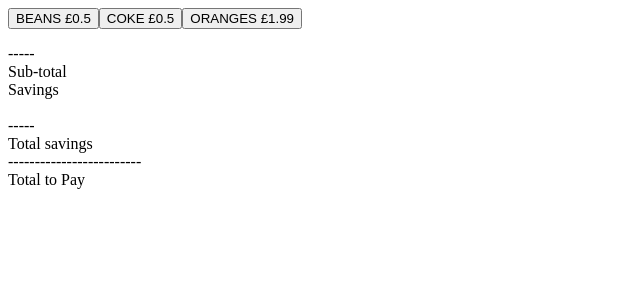
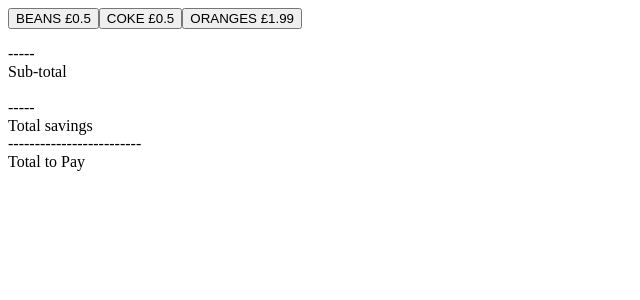
Before and after one commit to micail/supermarket-shopping-basket, a React (Create React App) app: page / in a window 1280 px wide. Shown: the top 300 px of the page, without its empty margins (0-640 px from the left). Built offline with nearby package versions, Linux system fonts and the light colour scheme.

Commit message:
Improve totals design

```diff
--- a/src/components/Totals.jsx
+++ b/src/components/Totals.jsx
@@ -6,20 +6,29 @@
   const totals = useSelector((state) => state.totals);
   const { subTotal } = totals;
   const { savings } = totals;
+  const savingsLength = savings.length
   const { totalSavings } = totals;
   const { totalToPay } = totals;
 
   const printSavings = (savingsArr) => {
-    return savingsArr.map((el) => {
+    return (
+      <>
+        <span>Savings</span>
+        <br />
+        {savingsArr.map((el, index) => {
           const name = el[0];
           const discount = (el[1]).toString();
           return (
-        <span key={name} className="savings">
+            <span key={index} className="savings">
               <span>{name}</span>
               <span>{discount}</span>
+              <br />
             </span>
           );
-    });
+        })
+        }
+      </>
+    );
   };
 
   return (
@@ -29,9 +38,7 @@
       <span className="label">Sub-total</span>
       <span className="value sub-total">{subTotal}</span>
       <br />
-      <span>Savings</span>
-      <br />
-      {printSavings(savings)}
+      {savingsLength > 0 ? printSavings(savings) : null}
       <br />
       <span>-----</span>
       <br />
```
Lines whose indentation alone changed are shown as unchanged.
